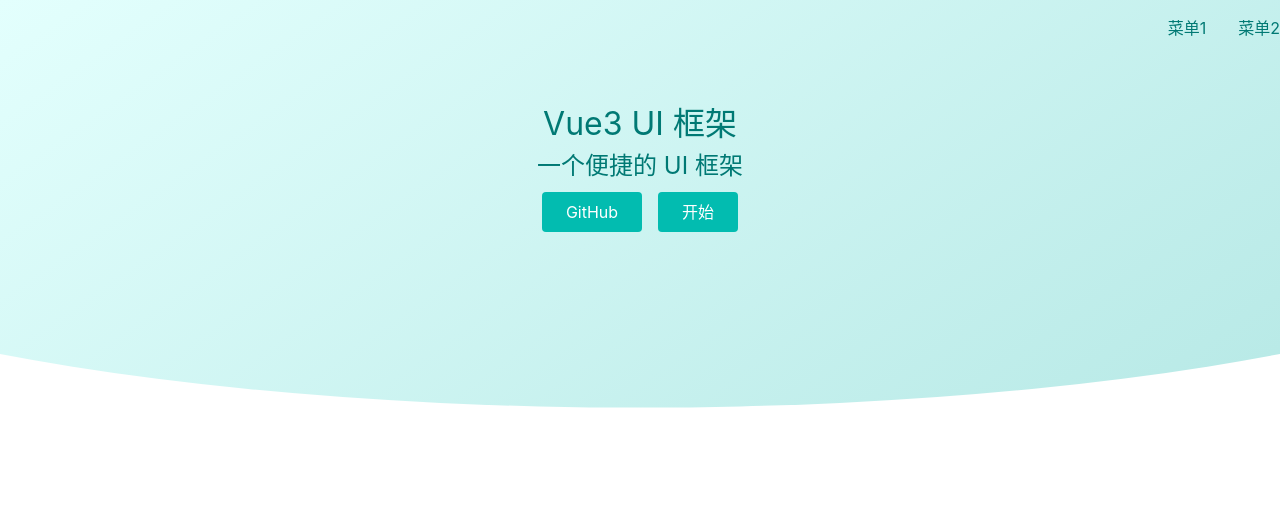
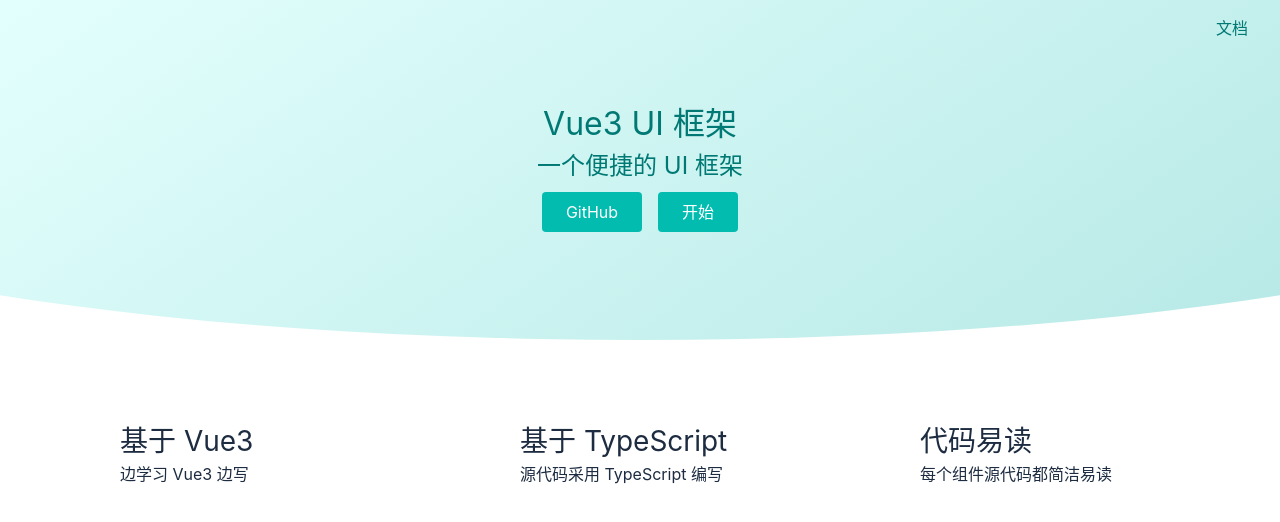
Before and after one commit to rourou1107/zao-UI, a Vue app: page /#/ in a window 1280 px wide. Shown: the top 522 px of the page. Built offline with nearby package versions, Linux system fonts and the light colour scheme.

Commit message:
装饰首页
Change-Id: I0d12c56679c08b3fa8ca3bf10e3c405d899e89ab

```diff
--- a/index.html
+++ b/index.html
@@ -9,6 +9,6 @@
 <body>
   <div id="app"></div>
   <script type="module" src="/src/main.ts"></script>
-  <script src="//at.alicdn.com/t/font_3182284_zsal2lr3a3.js"></script>
+  <script src="//at.alicdn.com/t/font_3182284_7njio5m4cfv.js"></script>
 </body>
 </html>
--- a/src/components/Topnav.vue
+++ b/src/components/Topnav.vue
@@ -1,20 +1,29 @@
 <template>
     <div class="topnav">
-        <div class="logo">
+        <router-link class="logo" to="/">
             <svg class="icon">
                 <use xlink:href="#icon-logo"></use>
             </svg>
-        </div>
+        </router-link>
         <ul class="menu">
-            <li>菜单1</li>
-            <li>菜单2</li>
+            <li>
+                <router-link to="/doc">文档</router-link>
+            </li>
         </ul>
-        <span class="toggleAside" @click="toggleAside"></span>
+        <svg class="icon toggleAside" @click="toggleAside" v-if="toggleMenuButtonVisible">
+            <use xlink:href="#icon-mulu"></use>
+        </svg>
     </div>
 </template>
 <script lang="ts">
     import { inject, Ref } from 'vue'
     export default {
+        props: {
+            toggleMenuButtonVisible: { // 只有文档页需要
+                type: Boolean,
+                default: false
+            }
+        },
         setup() {
             const asideVisible = inject<Ref<boolean>>('asideVisible')
             const toggleAside = () => {
@@ -52,9 +61,8 @@
             }
         }
         > .toggleAside {
-            width: 24px;
-            height: 24px;
-            background: red;
+            width: 40px;
+            height: 40px;
             position: absolute;
             left: 16px;
             top: 50%;
--- a/src/index.scss
+++ b/src/index.scss
@@ -1,6 +1,7 @@
 * {
   margin: 0;
   padding: 0;
+  box-sizing: border-box;
 }
 ul,
 ol {
--- a/src/router.ts
+++ b/src/router.ts
@@ -11,7 +11,7 @@ export const router = createRouter({
     history,
     routes: [
         { path: '/', component: Home },
-        { path: '/Doc', component: Doc,
+        { path: '/doc', component: Doc,
             children: [
                 { path: '', component: Default },
                 { path: 'switch', component: SwitchDemo },
--- a/src/views/Doc.vue
+++ b/src/views/Doc.vue
@@ -1,7 +1,7 @@
 <template>
     <div>
         <div class="layout">
-            <Topnav class="nav"/>
+            <Topnav class="nav" toggleMenuButtonVisible />
             <div class="content">
                 <aside v-if="asideVisible">
                     <h2>组件列表</h2>
--- a/src/views/Home.vue
+++ b/src/views/Home.vue
@@ -9,17 +9,31 @@
                 <router-link to="/doc">开始</router-link>
             </p>
         </div>
+    </div>
     <div class="features">
+        <ul>
+            <li>
                 <svg class="icon">
                     <use xlink:href="#icon-vue"></use>
                 </svg>
+                <h3>基于 Vue3</h3>
+                <p>边学习 Vue3 边写</p>
+            </li>
+            <li>
                 <svg class="icon">
                     <use xlink:href="#icon-ts"></use>
                 </svg>
+                <h3>基于 TypeScript</h3>
+                <p>源代码采用 TypeScript 编写</p>
+            </li>
+            <li>
                 <svg class="icon">
                     <use xlink:href="#icon-light"></use>
                 </svg>
-        </div>
+                <h3>代码易读</h3>
+                <p>每个组件源代码都简洁易读</p>
+            </li>
+        </ul>
     </div>
 </template>
 <script lang="ts">
@@ -54,12 +68,43 @@
                 }
             }
         }
+    }
     .features {
+        margin: 64px auto;
+        width: 400px;
+        @media (min-width: 800px) {
+            width: 800px;
+        }
+        @media (min-width: 1200px) {
+            width: 1200px;
+        }
+        > ul {
+            display: flex;
+            flex-wrap: wrap;
+            > li {
+                width: 400px;
+                margin: 16px 0;
+                display: grid;
+                justify-content: start;
+                align-content: space-between;
+                grid-template-areas:
+                        "icon title"
+                        "icon text";
+                grid-template-columns: 80px auto;
+                grid-auto-rows: 1fr auto;
                 > svg {
+                    grid-area: icon;
                     width: 64px;
                     height: 64px;
                 }
-
+                > h3 {
+                    grid-area: title;
+                    font-size: 28px;
+                }
+                > p {
+                    grid-area: text;
+                }
+            }
         }
     }
 </style>
```
Lines whose indentation alone changed are shown as unchanged.
